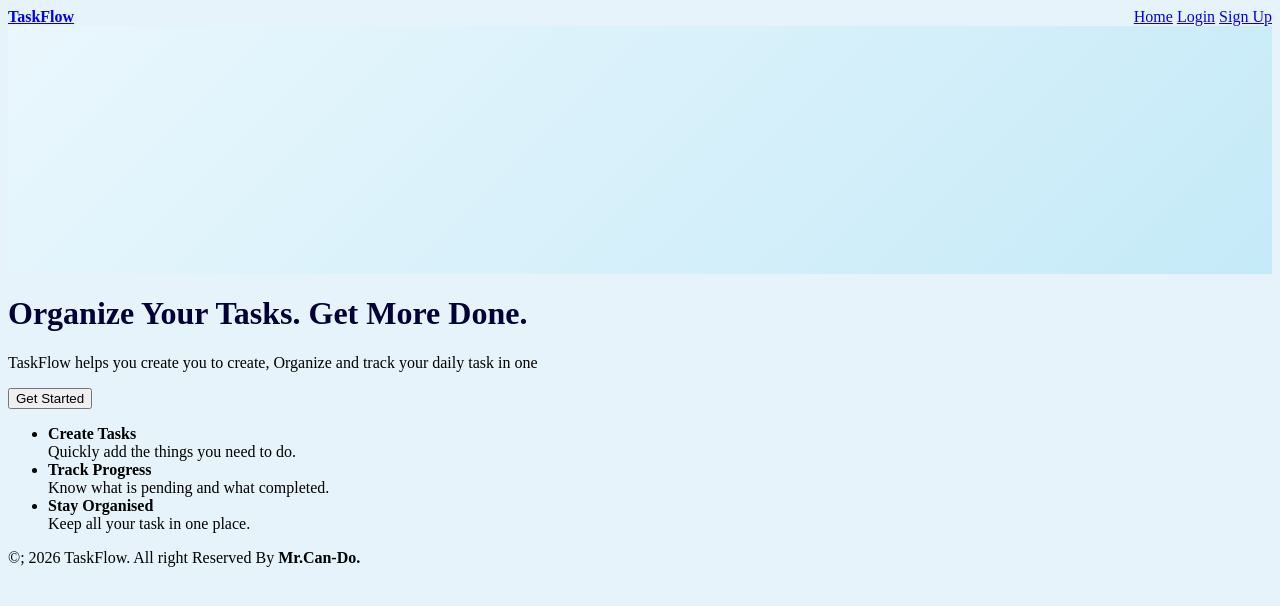
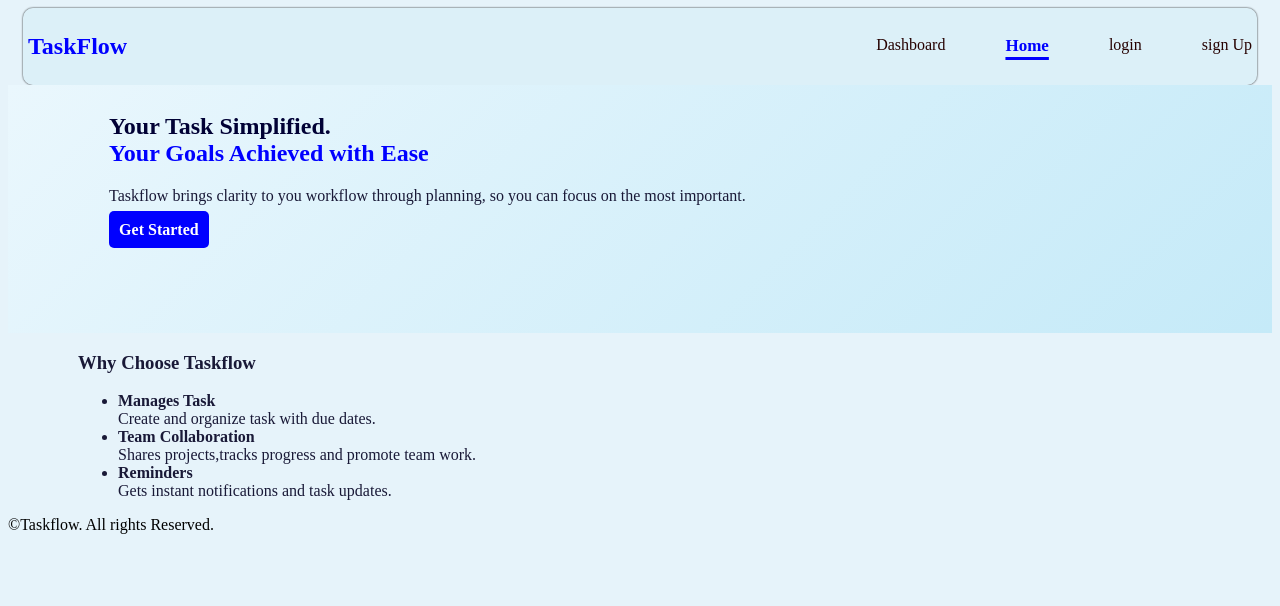
Before and after one commit to can-do-tech/taskFlow, a plain HTML site: page frontend/index.html in a window 1280 px wide. Drawn offline with Linux system fonts and the light colour scheme.

Commit message:
First html Taskflow file

```diff
--- a/frontend/index.html
+++ b/frontend/index.html
@@ -1,46 +1,49 @@
 <!doctype html>
-<html>
+<html lang="en">
   <head>
-    <title>index.html</title>
-     <link rel="stylesheet" href="style.css">
-</head>
+    <meta charset="UTF-8" />
+    <meta name="viewport" content="width=device-width, initial-scale=1.0" />
+    <title>Landing</title>
+    <link rel="stylesheet" href="style.css">
+  </head>
   <body>
-    <a href="index.html"><strong>TaskFlow</strong></a>
-
-    <span style="float: Right">
-      <a href="dashboard.html">Home</a>
-      <a href="login.html">Login</a>
-      <a href="signup.html">Sign Up</a>
-    </span>
-
-    <main>
-       <div class="hero"></div>
-       <h1>Organize Your Tasks. <span>Get More Done.</span></h1>
-       <p>TaskFlow helps you create you to create, Organize and track your daily task in one
+    <header>
+     <h2 class="taskflow">TaskFlow</h2>
+      <nav>
+        <a href="dashboard.html">Dashboard</a>
+        <a href="index.html" class="active">Home</a>
+        <a href="login.html">login</a>
+        <a href="signup.html">sign Up</a>
+      </nav>
+    </header>
+    <section class="hero">
+      <div class="hero-content">
+        <h1>Your Task Simplified. <br><span style="color: blue;">Your Goals Achieved with Ease</span></h1>
+        <p style="color: rgb(25, 25, 55) ;">
+          Taskflow brings clarity to you workflow through planning, so you can focus
+          on the most important.
         </p>
-  <button class="btn">Get Started</button>
-  <div class="wave"></div> <!-- THIS IS THE WAVE -->
-
-
-
+        <a href="signup.html" class="get-started">Get Started</a>
+      </div>
+    </section>
+    <div class="why-taskflow">
+      <h3>Why Choose Taskflow</h3>
       <ul>
         <li>
-          <strong>Create Tasks</strong><br />Quickly add the things you need to
-          do.
+          <strong>Manages Task</strong><br />Create and organize task with due
+          dates.
         </li>
         <li>
-          <strong>Track Progress</strong><br />Know what is pending and what
-          completed.
+          <strong>Team Collaboration</strong><br />Shares projects,tracks progress
+          and promote team work.
         </li>
         <li>
-          <strong>Stay Organised</strong><br />Keep all your task in one place.
+          <strong>Reminders</strong><br />Gets instant notifications and task
+          updates.
         </li>
       </ul>
-    </main>
-    <footer>
-      <p>
-        &copy;; 2026 TaskFlow. All right Reserved By<strong> Mr.Can-Do.</strong>
-      </p>
-    </footer>
+    </div>
+
+    <footer>&copy;Taskflow. All rights Reserved.</footer>
   </body>
 </html>
--- a/frontend/style.css
+++ b/frontend/style.css
@@ -135,7 +135,7 @@ input[type = "submit"]:hover{
     margin: 15px 0;
     font-size: 18px;
 }
-/*empty check-box*/
+
 .task-list ul li::before{
     content: "";
     display: inline-block;
```
Also changed, not shown: frontend/dashboard.html (+1 -5 lines).
